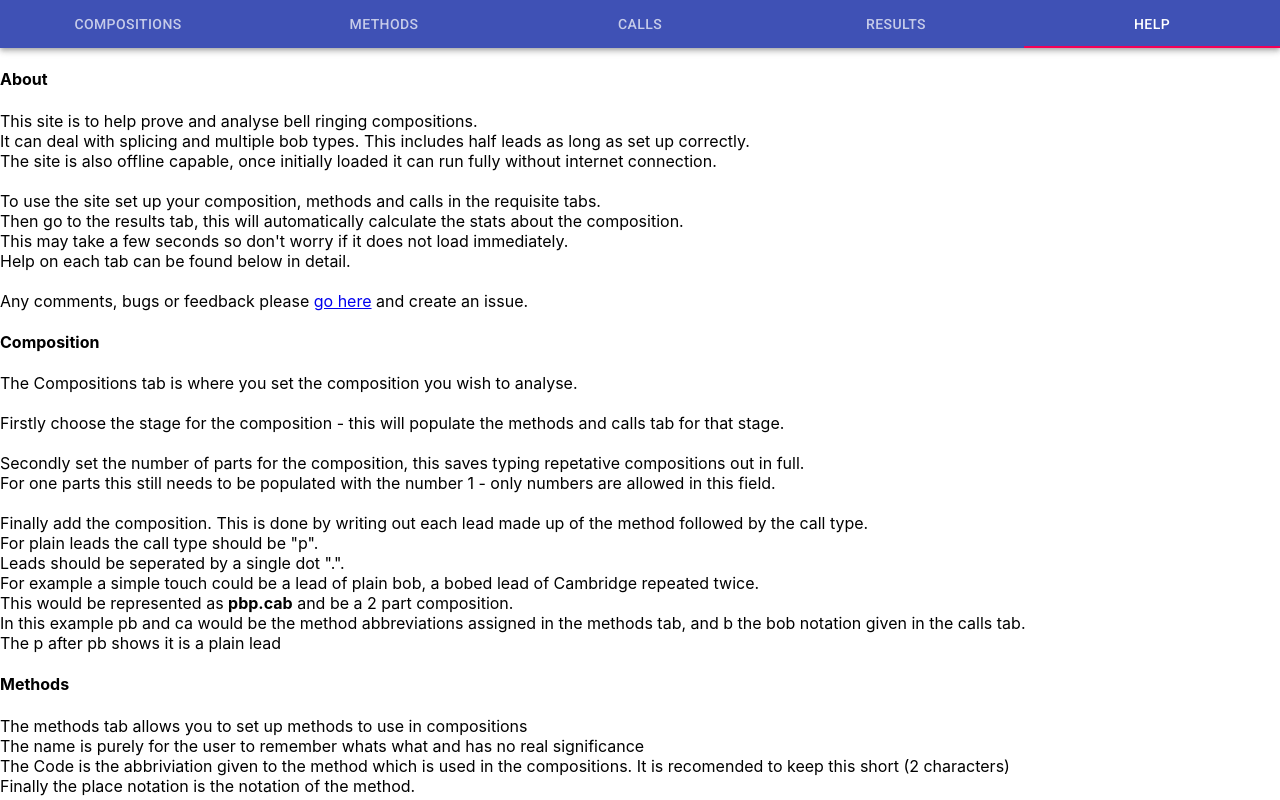
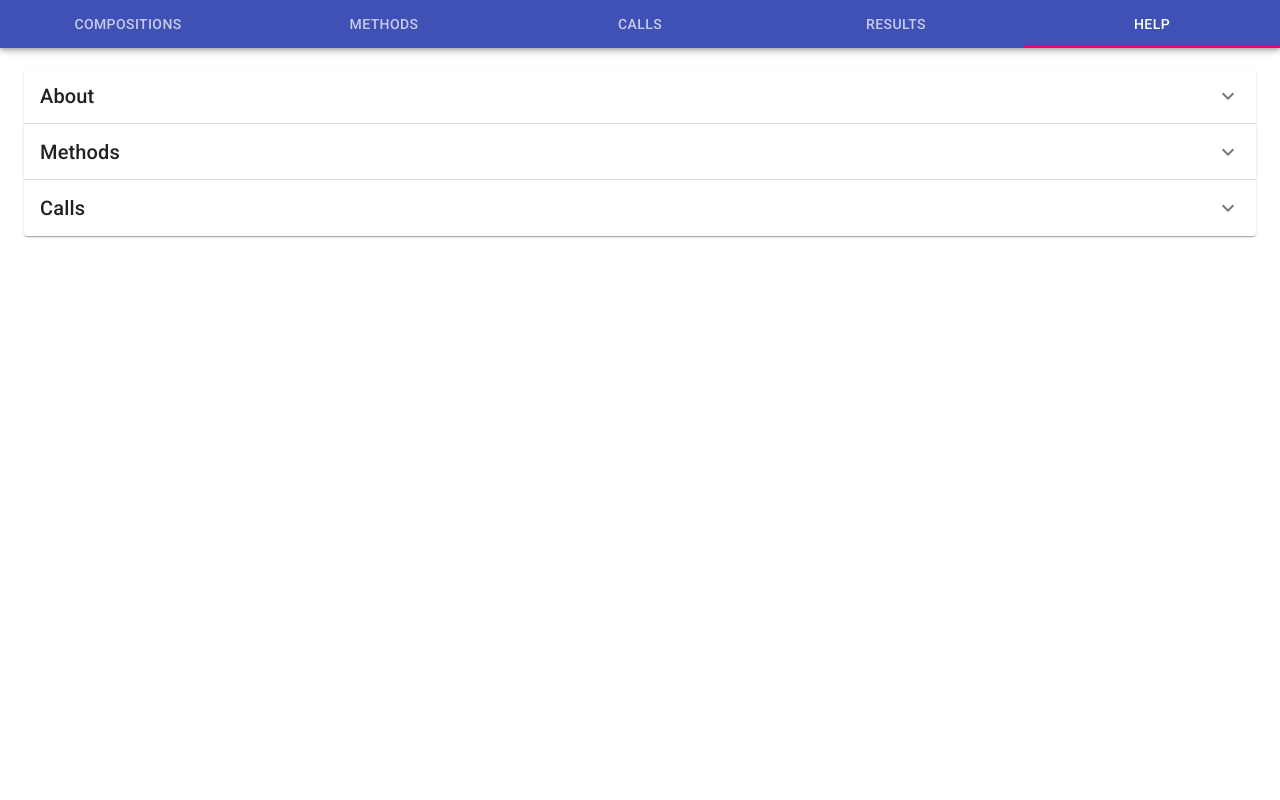
Before and after one commit to chrisjfield/CompositionProver, a React (Create React App) app: page / in a window 1280 px wide. Both pictures are taken after a click on the tab "HELP". Shown: the top 800 px of the page. Built offline with nearby package versions, Linux system fonts and the light colour scheme.

Commit message:
Starting new help

```diff
--- a/src/components/Help.tsx
+++ b/src/components/Help.tsx
@@ -1,180 +1,106 @@
 import React from 'react';
+import ExpansionPanel from '@material-ui/core/ExpansionPanel';
+import ExpansionPanelDetails from '@material-ui/core/ExpansionPanelDetails';
+import ExpansionPanelSummary from '@material-ui/core/ExpansionPanelSummary';
+import Typography from '@material-ui/core/Typography';
+import ExpandMoreIcon from '@material-ui/icons/ExpandMore';
+import { Container } from '@material-ui/core';
+import useStyles from '../styles/styles';
 
-const Help: React.FC = () => {
+const Help = () => {
+    const styles = useStyles();
+    const [expanded, setExpanded] = React.useState<string | false>(false);
+
+    const handleChange = (panel: string) => (event: React.ChangeEvent<{}>, isExpanded: boolean) => {
+        setExpanded(isExpanded ? panel : false);
+    };
+
     return (
-        <div>
-            <div className="row">
-                <h4 className="help-header">
-                    About
-                </h4>
-            </div>
-            <div className="row">
-                <p className="help-text">
-                    This site is to help prove and analyse bell ringing compositions.
-                    <br />
-                    It can deal with splicing and multiple bob types. This includes half leads as long as set up correctly.
-                    <br />
-                    The site is also offline capable, once initially loaded it can run fully without internet connection.
-                    <br />
-                    <br />
-                    To use the site set up your composition, methods and calls in the requisite tabs.
-                    <br />
-                    Then go to the results tab, this will automatically calculate the stats about the composition.
-                    <br />
-                    This may take a few seconds so don't worry if it does not load immediately.
-                    <br />
-                    Help on each tab can be found below in detail.
-                    <br />
-                    <br />
-                    Any comments, bugs or feedback please <a href="https://github.com/chrisjfield/CompositionProver/issues">go here</a> and create an issue.
-                </p>
-            </div>
-            <div className="row">
-                <h4 className="help-header">
-                    Composition
-                </h4>
-            </div>
-            <div className="row">
-                <p className="help-text">
-                    The Compositions tab is where you set the composition you wish to analyse.
-                    <br />
-                    <br />
-                    Firstly choose the stage for the composition - this will populate the methods and calls tab for that stage.
-                    <br />
-                    <br />
-                    Secondly set the number of parts for the composition, this saves typing repetative compositions out in full.
-                    <br />
-                    For one parts this still needs to be populated with the number 1 - only numbers are allowed in this field.
-                    <br />
-                    <br />
-                    Finally add the composition. This is done by writing out each lead made up of the method followed by the call type.
-                    <br />
-                    For plain leads the call type should be "p".
-                    <br />
-                    Leads should be seperated by a single dot ".".
-                    <br />
-                    For example a simple touch could be a lead of plain bob, a bobed lead of Cambridge repeated twice.
-                    <br />
-                    This would be represented as <strong>pbp.cab</strong> and be a 2 part composition.
-                    <br />
-                    In this example pb and ca would be the method abbreviations assigned in the methods tab, and b the bob notation given in the calls tab.
-                    <br />
-                    The p after pb shows it is a plain lead
-                </p>
-            </div>
-            <div className="row">
-                <h4 className="help-header">
-                    Methods
-                </h4>
-            </div>
-            <div className="row">
-                <p className="help-text">
-                    The methods tab allows you to set up methods to use in compositions
-                    <br />
-                    The name is purely for the user to remember whats what and has no real significance
-                    <br />
-                    The Code is the abbriviation given to the method which is used in the compositions. It is recomended to keep this short (2 characters)
-                    <br />
-                    Finally the place notation is the notation of the method.
-                    <br />
-                    <br />
-                    The notation we accept is a lower case "x" to represent crossing, 1-0,E,T to represent up to 12 places
-                    <br />
-                    A single dot (.) to seperate changes (an x will automatically seperate out so x.13 is the same as writting x13)
-                    <br />
-                    A comma is the lead is symmetric with the following letters representing the lead end call.
-                    <br />
-                    This is a fairly standard approch, and allows notations to be copied from other sites with little or minimal effort.
-                    <br />
-                    <a href="https://rsw.me.uk/blueline/methods/">https://rsw.me.uk/blueline/methods/</a> is one such example site which follows the same standards.
-                    <br />
-                    <br />
-                    Some methods are provided by default but you can add your own. These defaults also provide examples of how methods should be set up.
-                    <br />
-                    Methods are only shown for the stage which is selected on the compositions tab. Changing the stage changes the methods displayed.
-                    <br />
-                    This allows re use of method codes across stages (i.e. pb for plan bob on all stages).
-                </p>
-            </div>
-            <div className="row">
-                <h4 className="help-header">
-                    Calls
-                </h4>
-            </div>
-            <div className="row">
-                <p className="help-text">
-                    Calls allow the user to set up multiple types of call for a composition.
-                    <br />
-                    The standard bobs, singles and extremes are in as default but these can be added to or ammended.
-                    <br />
-                    When using a call in a composition it is represented by the character in brackets (i.e. b for a standard bob)
-                    <br />
-                    For more unusual bobs, like grandsire, where more than 1 change at the end of a lead is affected you may put longer notation into a call.
-                    <br />
-                    Examples for grandsire are in by default, a "." seperates the change and replaces the last x changes in a methods place notation with that of the call.
-                </p>
-            </div>
-            <div className="row">
-                <h4 className="help-header">
-                    Results
-                </h4>
-            </div>
-            <div className="row">
-                <p className="help-text">
-                    The results pane can be clicked at any point and will evaluate the composition
-                    <br />
-                    The top sections will then show basic stats (truth, changes, changes of method).
-                    <br />
-                    <br />
-                    There is a short section on music, although this is highly subjective it shows some of the common changes/patterns considered musical.
-                    <br />
-                    <br />
-                    The section ends displays part ends, course ends (lead ends with the tenor in it's home position), and lead ends.
-                    <br />
-                    The lead ends will show any calls made that lead on the right, and any change of method on the left
-                    <br />
-                    The section ends is hidden by default for compositions with over 40 leads, this is to speed up calculation and save page space.
-                    <br />
-                    If you wish to see this data for longer compositions just toggle the "show section ends" option. For long compositions this may take a few seconds to complete.
-                    <br />
-                    <br />
-                    Finally there is a grid section which will show a grid of every change.
-                    <br />
-                    The grid is split by lead ends, and, as with lead ends will show changes of methods and calls alongside the relevant change.
-                    <br />
-                    There are options here to hide and show the grid as with sections. Again this is hidden if there are over 500 changes by default.
-                    <br />
-                    Generating the grid is quite an intensive process so for longer compositions may take a few seconds, or longer on slow hardware.
-                    <br />
-                    If you do need to see it, please just wait, it will load!
-                    <br />
-                    There are options to highlight the treble path, and a working bell (2 by default) if desired.
-                    <br />
-                    If the composition is false all instances of the first false row found are highlighted. This is purely as a guide as the program stops calculating once one false row is found.
-                    <br />
-                    As all instances of the offending row are highlighted, to try and help show where the composition became false.
-
-                </p>
-            </div>
-            <div className="row">
-                <h4 className="help-header">
-                    FAQs
-                </h4>
-            </div>
-            <div className="row">
-                <p className="help-text">
-                    <strong>How do i half lead splice methods?</strong>
-                    <br />
-                    To half lead splice you will need to create seperate method entries for each half of the method.
-                    <br />
-                    Then write out the composition using these half leads as the building blocks.
-                    <br />
-                    The same applies for half lead calls.
-                    <br />
-                    <br />
-                </p>
-            </div>
-        </div>
+        <Container className={styles.helpContainer}>
+            <ExpansionPanel expanded={expanded === 'about'} onChange={handleChange('about')}>
+                <ExpansionPanelSummary
+                    expandIcon={<ExpandMoreIcon />}
+                    id="help-about-header"
+                >
+                    <Typography variant="h6">About</Typography>
+                </ExpansionPanelSummary>
+                <ExpansionPanelDetails>
+                    <Typography>
+                        This site is to help prove, analyse and store bell ringing compositions. <br/>
+                        It can deal with splicing (lead end and half lead), multiple call types, and multple composition styles. <br/>
+                        The site is also offline capable, once initially loaded it can run fully without internet connection. <br/>
+                        <br/>
+                        To use the site set up your composition, methods and calls in the requisite tabs.<br/>
+                        Some defaults have been provided to aid this.<br/>
+                        <br/>
+                        Then go to the results tab, this will automatically calculate the stats about the composition.<br/>
+                        This may take a few seconds so don't worry if it does not load immediately.<br/>
+                        <br/>
+                        Help on each tab can be found below in detail.<br/>
+                        <br/>
+                        Any comments, bugs or feedback please <a href="https://github.com/chrisjfield/CompositionProver/issues">go here</a> and create an issue,
+                        or make a pull request if you want to contribute.
+                    </Typography>
+                </ExpansionPanelDetails>
+            </ExpansionPanel>
+            <ExpansionPanel expanded={expanded === 'methods'} onChange={handleChange('methods')}>
+                <ExpansionPanelSummary
+                    expandIcon={<ExpandMoreIcon />}
+                    id="help-methods-header"
+                >
+                    <Typography variant="h6">Methods</Typography>
+                </ExpansionPanelSummary>
+                <ExpansionPanelDetails>
+                    <Typography>
+                        The methods tab is where you add the methods you wish to use in your composition.<br/>
+                        Use the stage dropdown to change which set of methods you are looking at.<br/>
+                        <br/>
+                        The simplist way to add a method is to lookup the method using the "Lookup method" button.<br/>
+                        Alternatively if it is not availibe add a method manually using the"Add method" button.<br/>
+                        <br/>
+                        Method abbriviations must be unique accross all stages, this is to allow multi-stage splicing. <br/>
+                        The easiest way to achieve this is suffixing the stage, i.e. plain bob minor could be called "pb6". <br/>
+                        <br/>
+                        Place notation almost follows the standard set <a href="https://cccbr.github.io/method_ringing_framework/placenotation.html">here</a>.<br/>
+                        The exception is only "-" is accepted as a notation for all pairs cross and jump notation is not supported.<br/>
+                        <br/>
+                        You can also set the default bob or single for a method. When composing this call type will be used when you specify the call "b" or "s".<br/>
+                        By default this is a 4ths place bob and a 1234 single, but it can be configured against the method.<br/>
+                        This allows more natural entry for methods like stedman, so you can still use "b" and "s" and it will mean the right thing in context.<br/>
+                        <br/>
+                        Be aware that using this override prevents the use of a 4ths place bob and a 1234 single, if these exist in the composition do not override.
+                    </Typography>
+                </ExpansionPanelDetails>
+            </ExpansionPanel>
+            <ExpansionPanel expanded={expanded === 'calls'} onChange={handleChange('calls')}>
+                <ExpansionPanelSummary
+                    expandIcon={<ExpandMoreIcon />}
+                    id="help-calls-header"
+                >
+                    <Typography variant="h6">Calls</Typography>
+                </ExpansionPanelSummary>
+                <ExpansionPanelDetails>
+                    <Typography>
+                        The calls tab is where you can view and add the calls you wish to use in your composition.<br/>
+                        Use the stage dropdown to change which set of calls you are looking at.<br/>
+                        <br/>
+                        Calls are pre set for the most common use cases on each stage.<br/>
+                        <br/>
+                        For calls beyond the standard set you can define your own using the "user defined calls".<br/>
+                        There are four availible in each stage, just fill in the place notation you want to use.<br/>
+                        <br/>
+                        Place notation almost follows the standard set <a href="https://cccbr.github.io/method_ringing_framework/placenotation.html">here</a>.<br/>
+                        The exception is only "-" is accepted as a notation for all pairs cross and jump notation is not supported.<br/>
+                        <br/>
+                        The letters in brackets after the call are the letters that should be used to refrence that call in a composition.<br/>
+                        For example "c" will mean a 6ths place bob. There is an extra defult call type of "p" which always refers to a plain lead.<br/>
+                        <br/>
+                        The calls "b" and "s" will can be overridden at a method level.<br/>
+                        This allows you to set a default bob type for a method and enter compositions more naturally (i.e. stedman).
+                    </Typography>
+                </ExpansionPanelDetails>
+            </ExpansionPanel>
+        </Container>
     );
 }
 
--- a/src/styles/styles.ts
+++ b/src/styles/styles.ts
@@ -48,6 +48,10 @@ const useStyles = makeStyles({
     methodDelete: {
         marginTop: '18px',
     },
+    helpContainer: {
+        marginTop: '20px',
+        marginBottom: '20px',
+    },
 });
 
 export default useStyles;
```
Also changed, not shown: src/components/Calls.tsx (+3 -4 lines).
